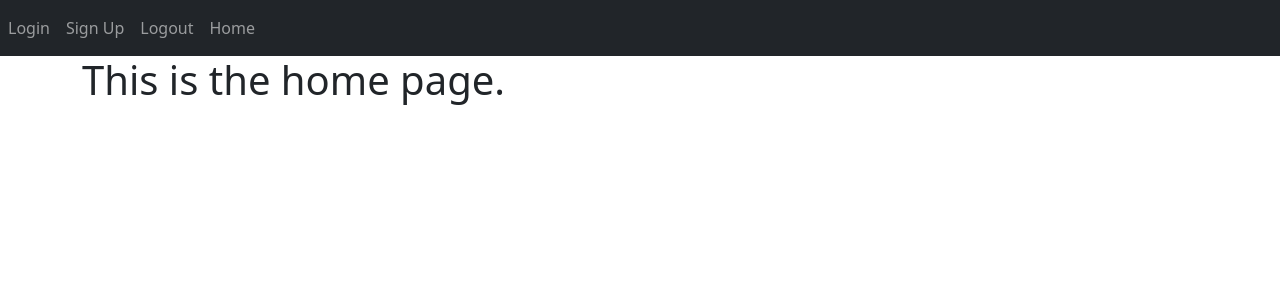
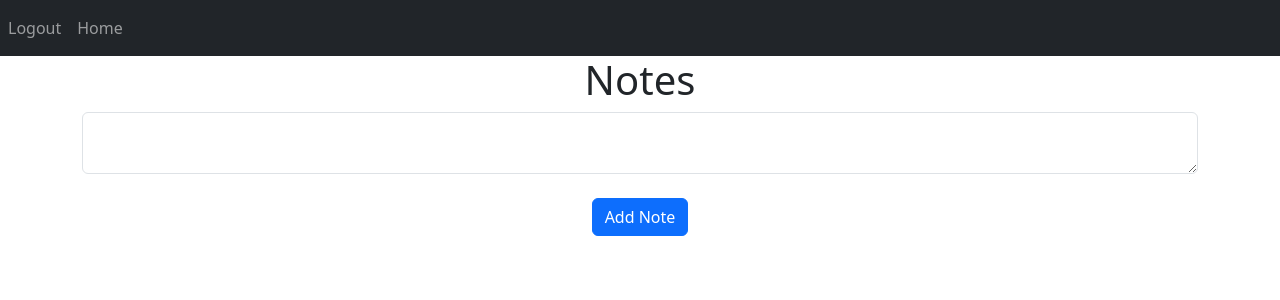
Before and after one commit to joshliaocoding/note-app, a Flask app: page / in a window 1280 px wide. Shown: the top 300 px of the page. Run offline with Flask 3, Linux system fonts and the light colour scheme; the visitor is signed in with stand-in values (Sample User, id 1); data that the repository does not hold is empty.

Commit message:
feature/add and delete notes

```diff
--- a/website/auth.py
+++ b/website/auth.py
@@ -24,7 +24,7 @@ def login():
             flash("Email does not exist.", category="error")
 
 
-    return render_template("login.html")
+    return render_template("login.html", user=current_user)
 
 @auth.route('/logout')
 @login_required
@@ -60,4 +60,4 @@ def sign_up():
             login_user(user, remember=True)
             flash("Account created!", category="success")
             return redirect(url_for('views.home'))
-    return render_template("sign_up.html")
+    return render_template("sign_up.html", user=current_user)
--- /dev/null
+++ b/website/static/index.js
@@ -0,0 +1,8 @@
+function deleteNote(noteId) {
+    fetch('/delete-note', {
+        method: 'POST',
+        body: JSON.stringify({ noteId: noteId }),
+    }).then((_res) => {
+        window.location.href = "/";
+    });
+}
--- a/website/templates/base.html
+++ b/website/templates/base.html
@@ -25,10 +25,13 @@
       </button>
       <div class="collapse navbar-collapse" id="navbar">
         <div class="navbar-nav">
+          {% if user.is_authenticated %}
+          <a class="nav-item nav-link" id="logout" href="/logout">Logout</a>
+          <a class="nav-item nav-link" id="home" href="/">Home</a>
+          {% else %}
           <a class="nav-item nav-link" id="login" href="/login">Login</a>
           <a class="nav-item nav-link" id="sign-up" href="/sign-up">Sign Up</a>
-          <a class="nav-item nav-link" id="logout" href="/logout">Logout</a>
-          <a class="nav-item nav-link" id="home" href="/">Home</a>
+          {% endif %}
         </div>
       </div>
     </nav>
@@ -55,5 +58,7 @@
       integrity="sha384-j1CDi7MgGQ12Z7Qab0qlWQ/Qqz24Gc6BM0thvEMVjHnfYGF0rmFCozFSxQBxwHKO"
       crossorigin="anonymous"
     ></script>
+
+    <script type="text/javascript" src="{{ url_for('static', filename='index.js') }}"></script>
   </body>
 </html>
--- a/website/templates/home.html
+++ b/website/templates/home.html
@@ -1,4 +1,18 @@
 {% extends "base.html" %} {% block title %}Home{% endblock %}
 {% block content %}
-<h1>This is the home page.</h1>
+<form method="POST">
+    <h1 align="center">Notes</h1>
+    <ul class="list-group list-group-flush" id="notes">
+        {% for note in user.notes %}
+        <li class="list-group-item">{{ note.data }}
+            <button type="button" class="btn-close" onClick="deleteNote({{ note.id }})" aria-label="close"></button>
+        </li>
+        {% endfor %}
+    </ul>
+    <textarea name="note" id="note" class="form-control"></textarea>
+    <br/>
+    <div align="center">
+        <button type="submit" class="btn btn-primary">Add Note</button>
+    </div>
+</form>
 {% endblock %}
--- a/website/views.py
+++ b/website/views.py
@@ -1,8 +1,34 @@
-from flask import Blueprint, render_template
+from flask import Blueprint, render_template, request, flash, jsonify
 from flask_login import login_required, current_user
+from .models import Note
+from . import db
+import json
+
 views = Blueprint('views', __name__)
 
-@views.route('/')
+@views.route('/', methods=["GET", "POST"])
 @login_required
 def home():
-    return render_template("home.html")
+    if request.method == "POST":
+        note = request.form.get('note')
+
+        if len(note) < 1:
+            flash("Note is too short!", category="error")
+        else:
+            new_note = Note(data=note, user_id=current_user.id)
+            db.session.add(new_note)
+            db.session.commit()
+            flash("Note added!", category="success")
+
+    return render_template("home.html", user=current_user)
+
+@views.route('/delete-note', methods=['POST'])
+def delete_note():
+    data = json.loads(request.data)
+    noteId = data['noteId']
+    note = Note.query.get(noteId)
+    if note:
+        if note.user_id == current_user.id:
+            db.session.delete(note)
+            db.session.commit()
+            return jsonify({})
```
Also changed, not shown: 1 other file.
